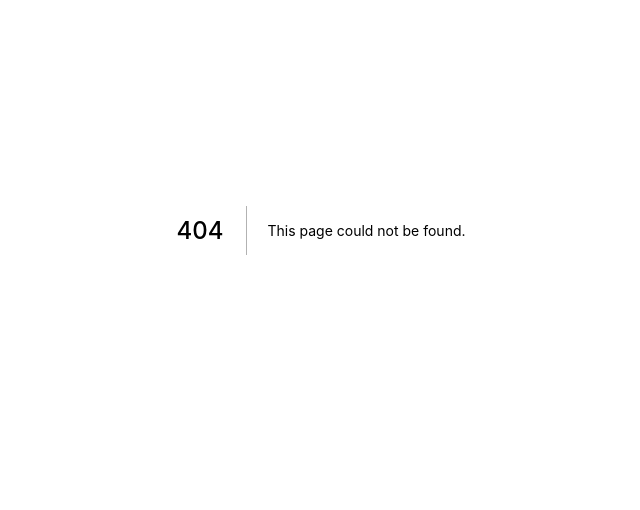
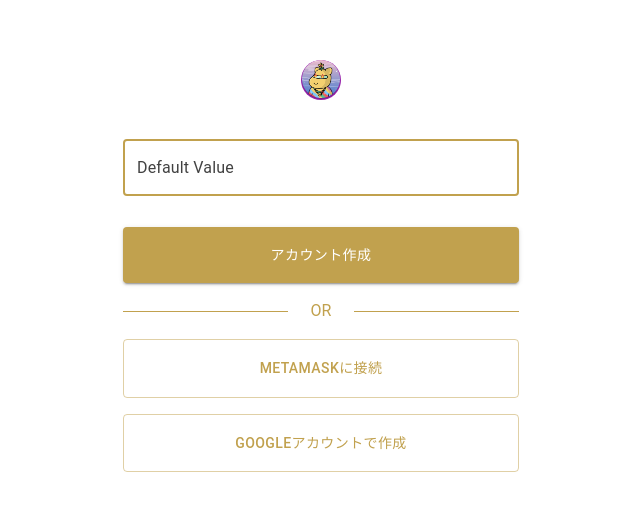
Before and after one commit to tokyoweb3-hackathon/web3-hackathon, a Next.js app in the folder frontend/: page /login in a window 1280 px wide. Before the commit this address had no page. Shown: the part 170-680 px from the top of the page, without its empty margins (319-959 px from the left). Built offline with nearby package versions, Linux system fonts and the light colour scheme.

Commit message:
ログイン画面作成

```diff
--- a/frontend/src/pages/_app.tsx
+++ b/frontend/src/pages/_app.tsx
@@ -1,8 +1,39 @@
-import '../../styles/globals.css'
-import type { AppProps } from 'next/app'
+import "../../styles/globals.css";
+import type { AppProps } from "next/app";
+import { ThemeProvider } from "@emotion/react";
+import { createTheme, CssBaseline } from "@mui/material";
+
+// NOTE: カラーなどをセットする
+const theme = createTheme({
+  palette: {
+    background: {
+      default: "#fff",
+    },
+    primary: {
+      main: "#C1A14E",
+      contrastText: "#fff",
+    },
+    text: {
+      primary: "#424242",
+      secondary: "#fff",
+    },
+    // secondary: {
+    //   main: "#fff",
+    // },
+    action: {
+      active: "#C1A14E",
+    },
+    divider: "#C1A14E"
+  },
+});
 
 function MyApp({ Component, pageProps }: AppProps) {
-  return <Component {...pageProps} />
+  return (
+    <ThemeProvider theme={theme}>
+      <CssBaseline />
+      <Component {...pageProps} />
+    </ThemeProvider>
+  );
 }
 
-export default MyApp
+export default MyApp;
--- /dev/null
+++ b/frontend/src/pages/login.tsx
@@ -0,0 +1,107 @@
+import {
+  Avatar,
+  Box,
+  Button,
+  Checkbox,
+  Container,
+  Divider,
+  FormControlLabel,
+  Grid,
+  Link,
+  Stack,
+  TextField,
+  Typography,
+  useTheme,
+} from "@mui/material";
+import LockOutlinedIcon from "@mui/icons-material/LockOutlined";
+import Image from "next/image";
+
+export default function Login() {
+  const theme = useTheme();
+  const handleSubmit = () => {};
+  return (
+    <Container component="main" maxWidth="xs" sx={{ p: 4 }}>
+      <Stack spacing={2} justifyContent="center" height="100vh">
+        <Box
+          sx={{
+            marginTop: 8,
+            display: "flex",
+            flexDirection: "column",
+            alignItems: "center",
+          }}
+        >
+          <Avatar sx={{ m: 1, bgcolor: "secondary.main" }}>
+            <Image src="/avater.png"  layout="fill" sizes=""/>
+          </Avatar>
+        </Box>
+        <Box
+          component="form"
+          onSubmit={handleSubmit}
+          noValidate
+          display="block"
+          sx={{ mt: 2 }}
+        >
+          <TextField
+            id="email"
+            defaultValue="Default Value"
+            helperText="メールアドレス"
+            name="email"
+            autoComplete="email"
+            margin="normal"
+            color="primary"
+            fullWidth
+            focused
+          />
+          <Button
+            type="submit"
+            fullWidth
+            variant="contained"
+            sx={{ pt: 2, pb: 2 }}
+          >
+            アカウント作成
+          </Button>
+        </Box>
+
+        <Box display="block">
+          <Grid container justifyItems="center" alignItems="center">
+            <Grid item xs={5} p={0}>
+              <Divider variant="fullWidth" />
+            </Grid>
+            <Grid item xs={2} p={0}>
+              <Typography textAlign="center" color="primary">
+                OR
+              </Typography>
+            </Grid>
+            <Grid item xs={5} p={0}>
+              <Divider variant="fullWidth" />
+            </Grid>
+          </Grid>
+        </Box>
+
+        <Button
+          type="submit"
+          fullWidth
+          variant="outlined"
+          sx={{ pt: 2, pb: 2 }}
+        >
+          Metamaskに接続
+        </Button>
+
+        <Button
+          type="submit"
+          fullWidth
+          variant="outlined"
+          sx={{ pt: 2, pb: 2 }}
+        >
+          Googleアカウントで作成
+        </Button>
+      </Stack>
+    </Container>
+  );
+}
+
+export async function getServerSideProps() {
+  return {
+    props: {},
+  };
+}
```
Also changed, not shown: frontend/public/avater.png (added).
